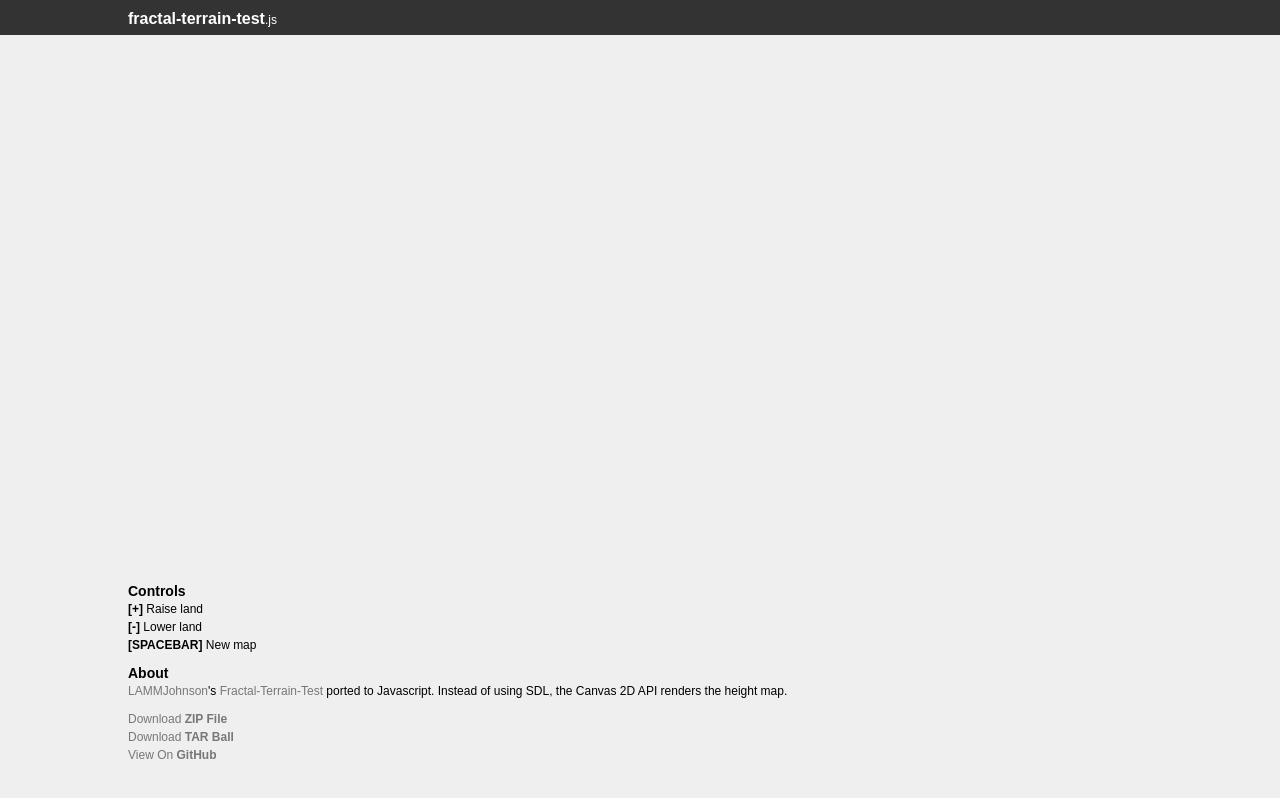
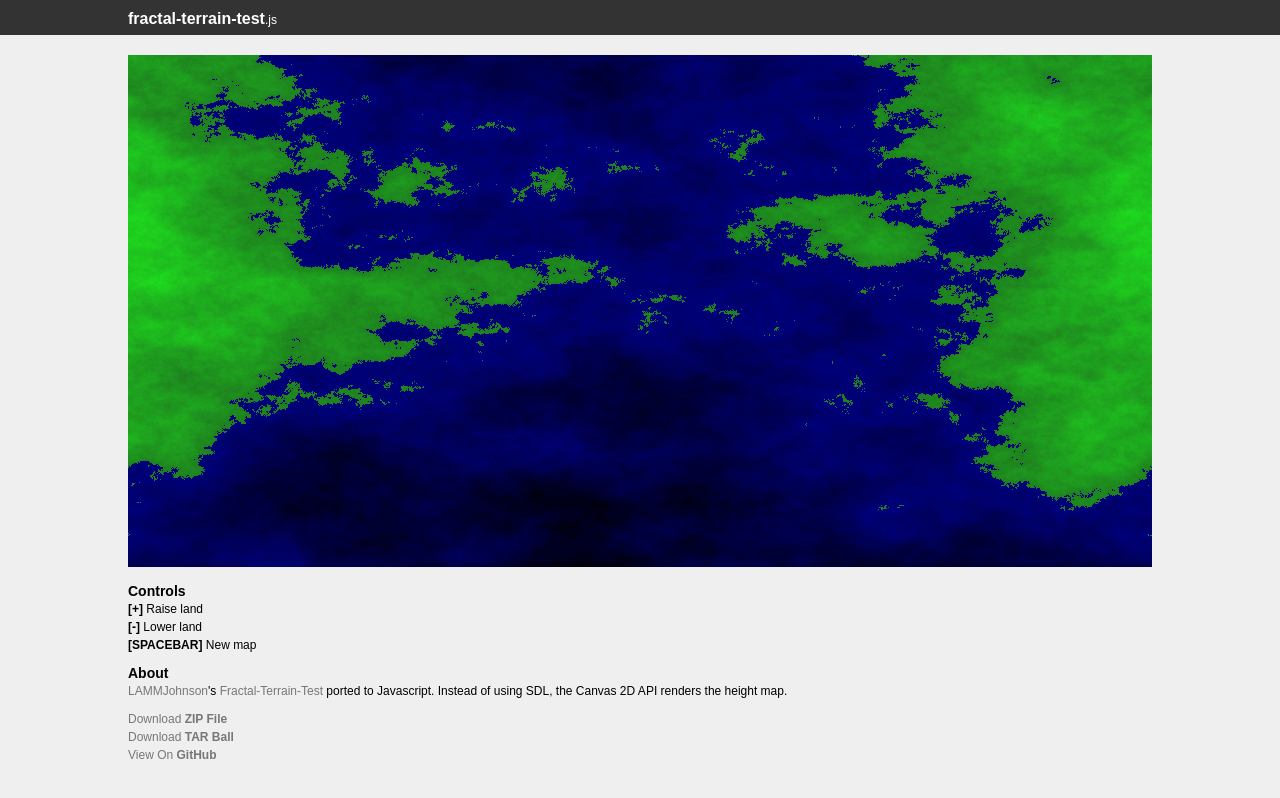
Before and after one commit to EliasZ/Fractal-Terrain-Test.js, a plain HTML site: page index.html in a window 1280 px wide. Drawn offline with Linux system fonts and the light colour scheme.

Commit message:
Update index.html

```diff
--- a/index.html
+++ b/index.html
@@ -4,7 +4,7 @@
     <meta http-equiv="Content-Type" content="text/html; charset=ISO-8859-1">
     <link rel="stylesheet" type="text/css" media="all" href="index.css">
 
-    <script type="type="text/javascript" src="frac.js"></script>
+    <script type="text/javascript" src="frac.js"></script>
 
     <title>fractal-terrain-test.js</title>
 </head>
```
